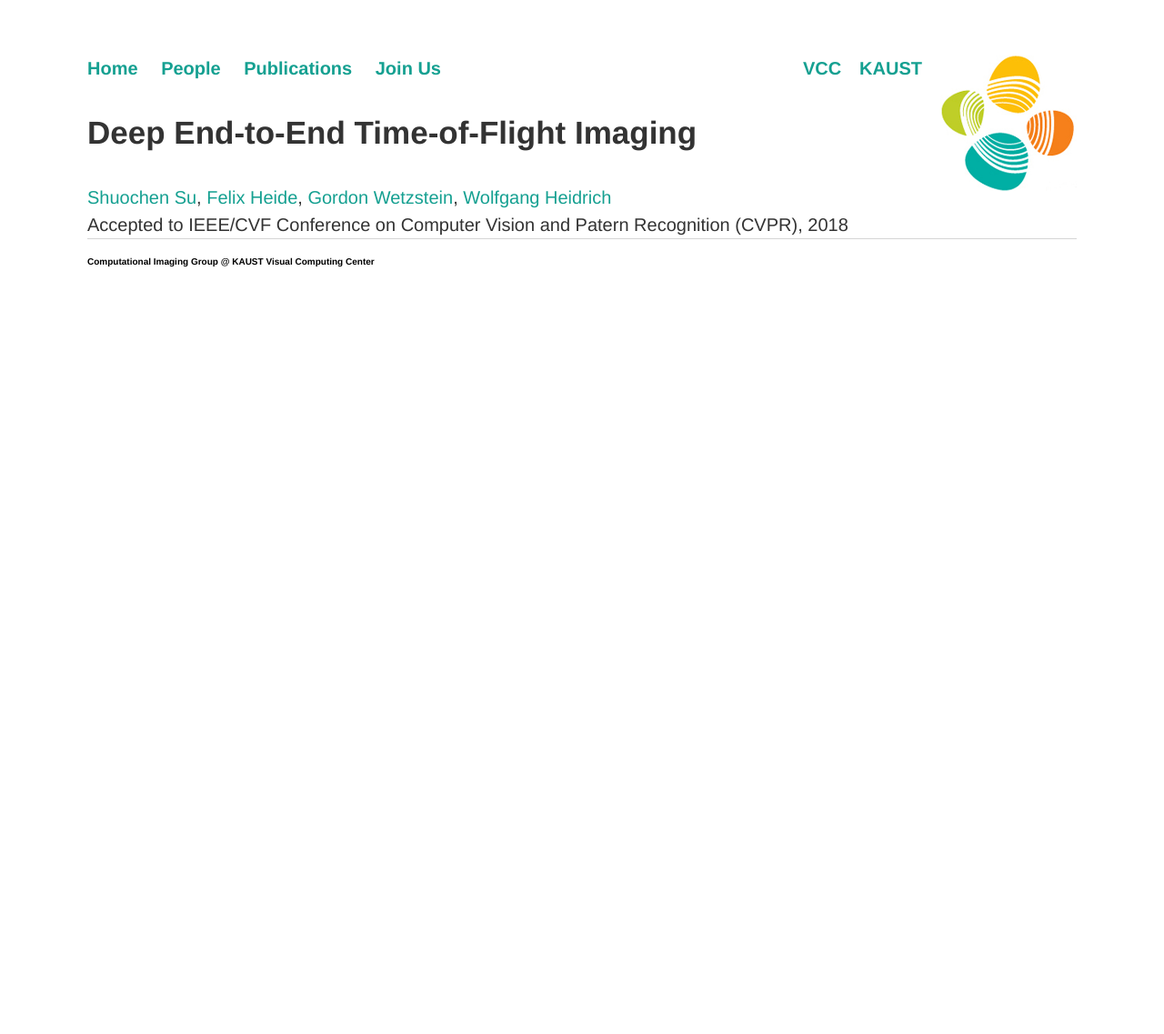
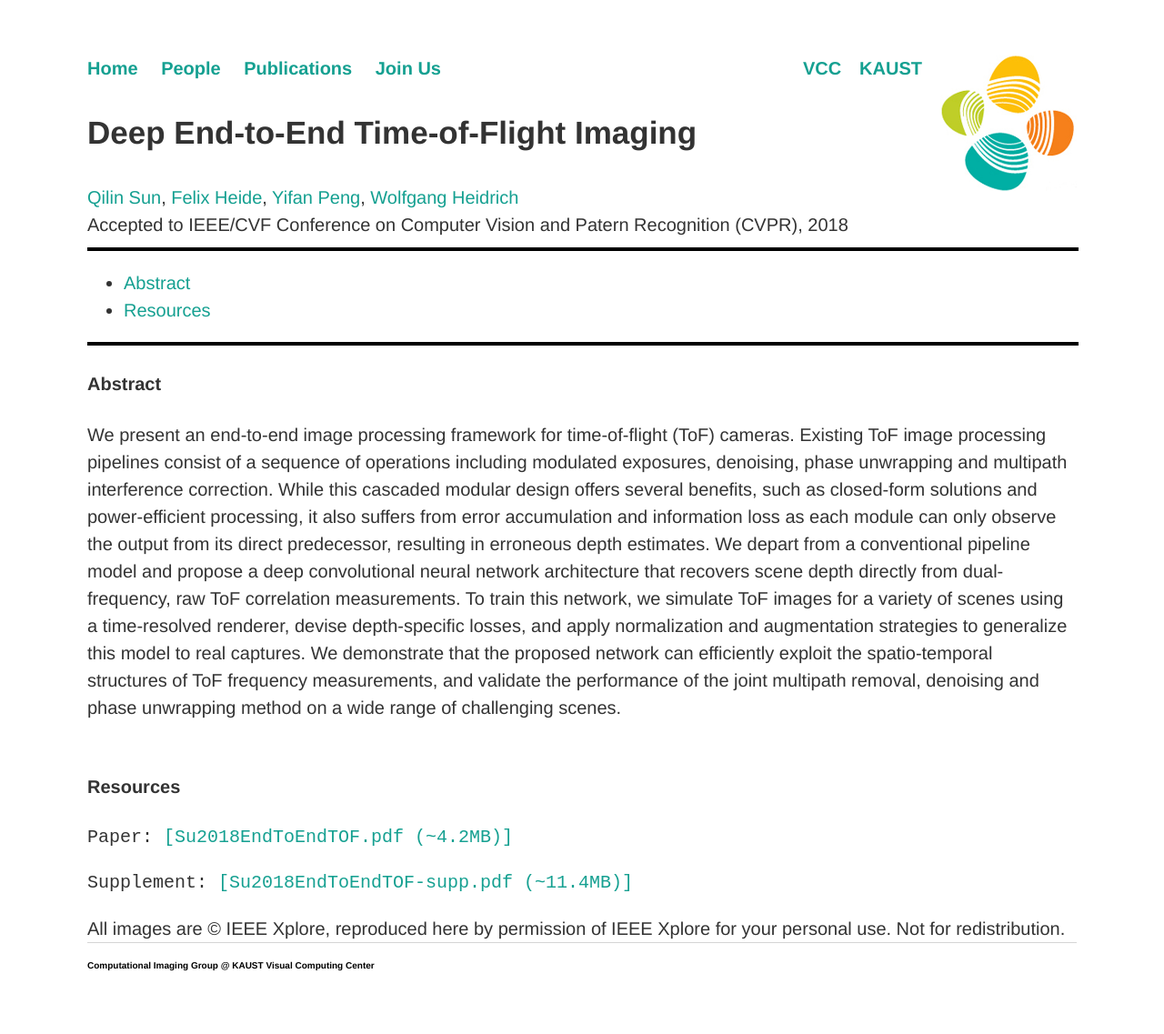
Before and after one commit to vccimaging/vccimaging.github.io, a Jekyll site: the page built from Publications/Su2018EndToEndTOF/index.html, in a window 1280 px wide. Shown: the whole page at 91% size. Built offline with Jekyll 4.4.1, drawn with Linux system fonts in a browser that asks for light colours; before the commit the page ends 900 px from its top, so only the background shows below that.

Commit message:
Update index.html

```diff
--- a/Publications/Su2018EndToEndTOF/index.html
+++ b/Publications/Su2018EndToEndTOF/index.html
@@ -3,11 +3,59 @@ layout: default
 ---
 <div class="projectPage">
 
-<h3> Deep End-to-End Time-of-Flight Imaging </h3>
+<h3>Deep End-to-End Time-of-Flight Imaging</h3>
 
-<a href="https://www.cs.ubc.ca/~shuochsu/">Shuochen Su</a>, <a href="http://stanford.edu/~fheide/">Felix Heide</a>,
-<a href="https://stanford.edu/~gordonwz/">Gordon Wetzstein</a>, <a href="/People/heidriw/">Wolfgang Heidrich</a>
+<a href="http://www.cs.ubc.ca/~shuochsu/">Qilin Sun</a>, <a href="http://stanford.edu/~fheide/">Felix Heide</a>, <a href=https://www.cs.ubc.ca/~evanpeng/>Yifan Peng</a>, <a href="/People/heidriw/">Wolfgang Heidrich</a>
 
 <br> Accepted to IEEE/CVF Conference on Computer Vision and Patern Recognition (CVPR), 2018 <br>
 
 </div>
+
+
+<hr size="4", color="black", width="100%">
+<ul>
+<li><a href="#abstract">Abstract</a></li>
+<li><a href="#Res">Resources</a></li>
+</ul>
+<hr size="4", color="black", width="100%">
+
+<!--
+<img src="mainfigure.png" alt="main" height="450" width="1000"> <br>
+Schematic of our compressive transient imaging system.
+    <br><br>
+    -->
+
+<h4 id="abstract">Abstract</h4>
+ We present an end-to-end image processing framework for
+   time-of-flight (ToF) cameras. Existing ToF image processing
+   pipelines consist of a sequence of operations including modulated
+   exposures, denoising, phase unwrapping and multipath interference
+   correction. While this cascaded modular design offers several
+   benefits, such as closed-form solutions and power-efficient
+   processing, it also suffers from error accumulation and information
+   loss as each module can only observe the output from its direct
+   predecessor, resulting in erroneous depth estimates. We depart from a
+   conventional pipeline model and propose a deep convolutional neural
+   network architecture that recovers scene depth directly from
+   dual-frequency, raw ToF correlation measurements. To train this
+   network, we simulate ToF images for a variety of scenes using a
+   time-resolved renderer, devise depth-specific losses, and apply
+   normalization and augmentation strategies to generalize this model
+   to real captures. We demonstrate that the proposed network can
+   efficiently exploit the spatio-temporal structures of ToF
+   frequency measurements, and validate the performance of the joint
+   multipath removal, denoising and phase unwrapping method on a wide
+   range of challenging scenes.
+
+ <br><br>
+
+
+<h4 id="Res">Resources </h4>
+    <pre class="tab">Paper: <a href="Su2018EndToEndTOF.pdf">[Su2018EndToEndTOF.pdf (~4.2MB)]</a> </pre>
+    <pre class="tab">Supplement: <a href="Su2018EndToEndTOF-supp.pdf">[Su2018EndToEndTOF-supp.pdf (~11.4MB)]</a> </pre>
+
+
+
+All images are © IEEE Xplore, reproduced here by permission of IEEE Xplore for your personal use. Not for redistribution.
+
+</div>
```
